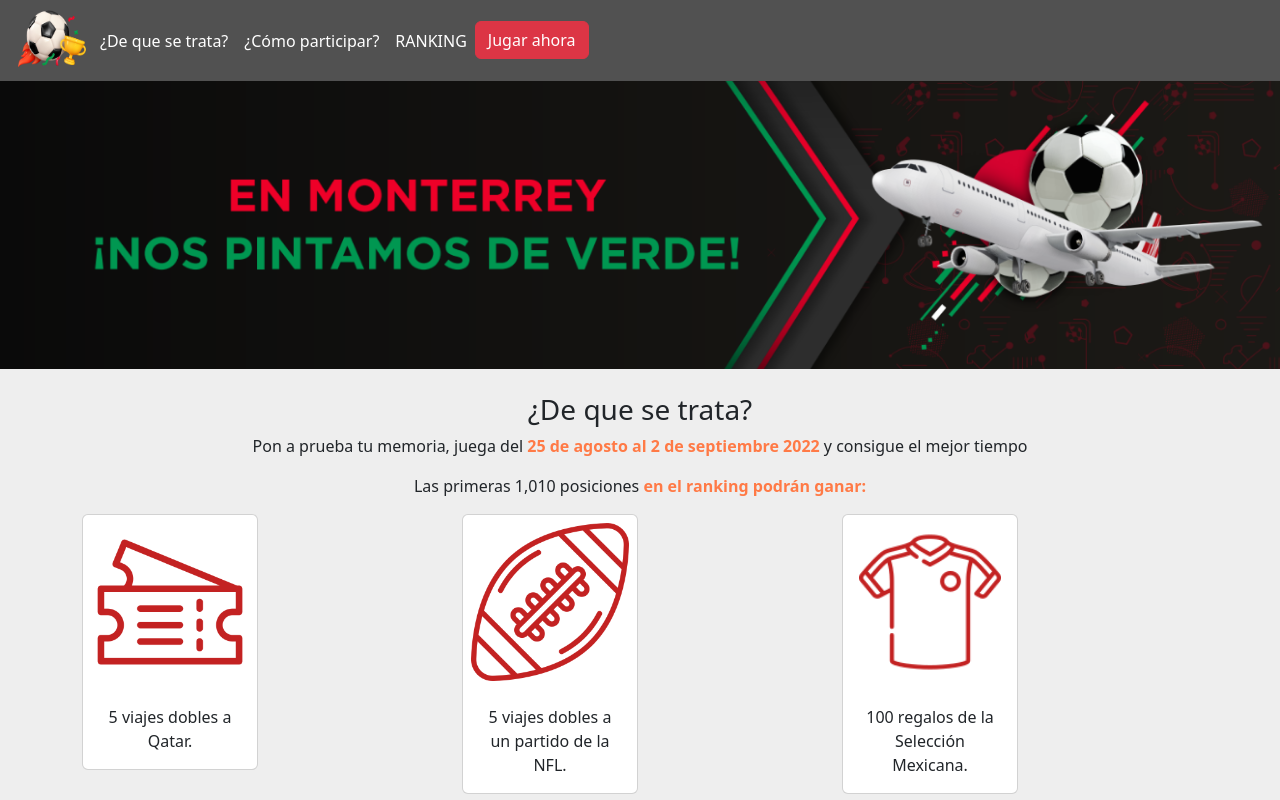
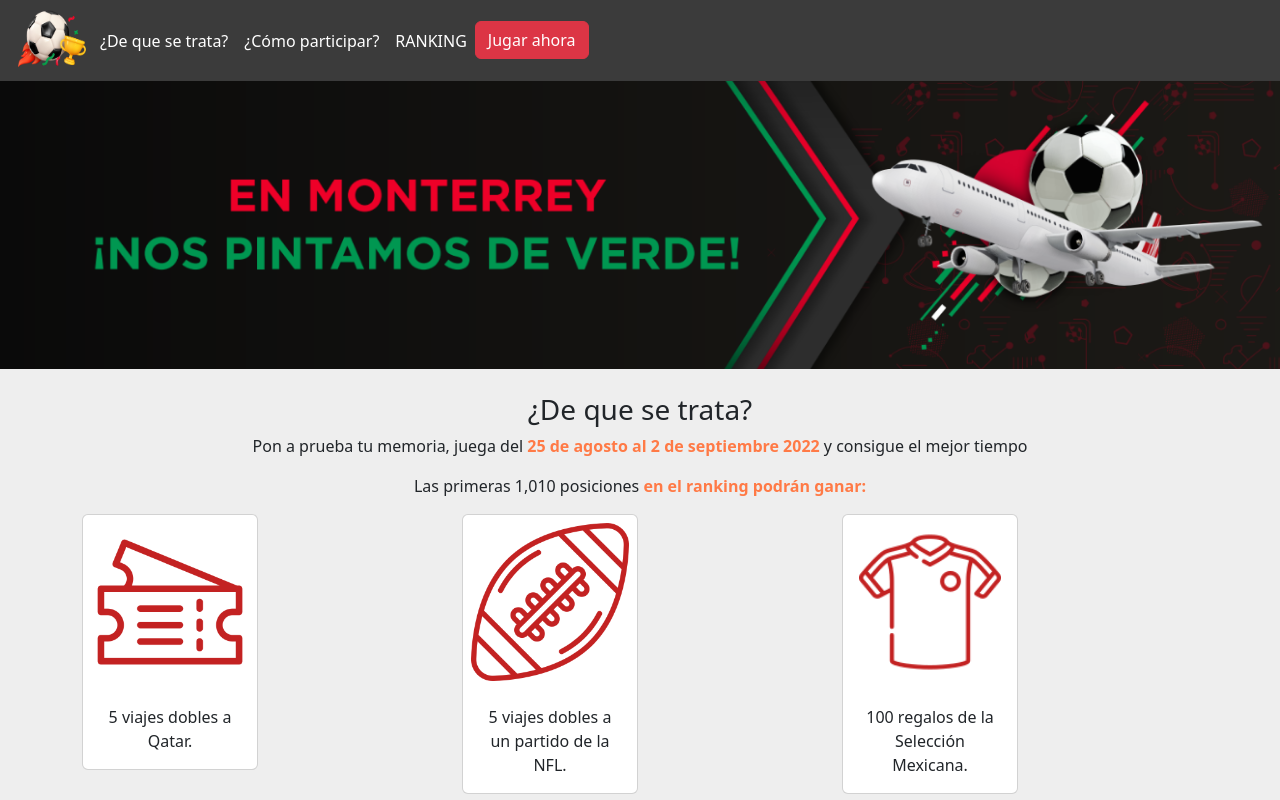
Before and after one commit to Leo544/ExamenHRM, a plain HTML site: page index.html in a window 1280 px wide. Shown: the top 800 px of the page. Drawn offline with nearby package versions, Linux system fonts and the light colour scheme.

Commit message:
background navbar

```diff
--- a/main.css
+++ b/main.css
@@ -3,7 +3,7 @@ body{
 }
 
 .navbar{
-    background-color: #515151 !important;
+    background-color: #3b3b3b !important;
 }
 
 .nav-link{
```
